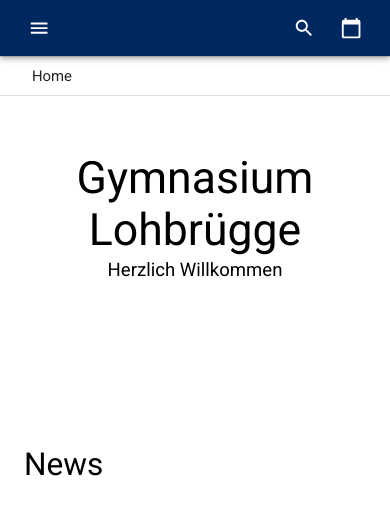
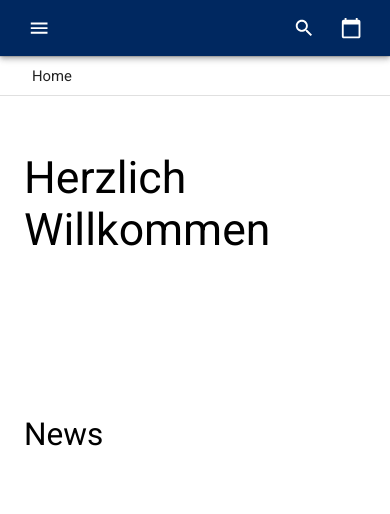
Before and after one commit to nicholas-roether/gyloh-preview, a React (Create React App) app: page / in a window 390 px wide. Shown: the top 514 px of the page. Built offline with nearby package versions, Linux system fonts and the light colour scheme.

Commit message:
Rework styles; Change content

```diff
--- a/src/home/Home.tsx
+++ b/src/home/Home.tsx
@@ -12,10 +12,6 @@ export default class HomePage extends React.Component {
             justify-content: space-between;
             align-items: center;
             margin-bottom: 8em;
-            ${theme.breakpoints.down("sm")} {
-                justify-content: center;
-                text-align: center;
-            }
         `;
 
         const OpeningImage = styled.img`
@@ -27,15 +23,14 @@ export default class HomePage extends React.Component {
         `;
 
         const OpeningText = styled.span`
-            padding: ${theme.spacing(4, 3)};
+            padding: ${theme.spacing(4, 3, 4, 0)};
         `;
 
         return (
             <Page>
                 <OpeningWrapper>
                     <OpeningText>
-                        <Typography variant="h3">Gymnasium Lohbrügge</Typography>
-                        <Typography variant="h6">Herzlich Willkommen</Typography>
+                        <Typography variant="h3">Herzlich Willkommen</Typography>
                     </OpeningText>
                     <OpeningImage src="banner.jpg" alt="Opening Banner" />
                 </OpeningWrapper>
```
